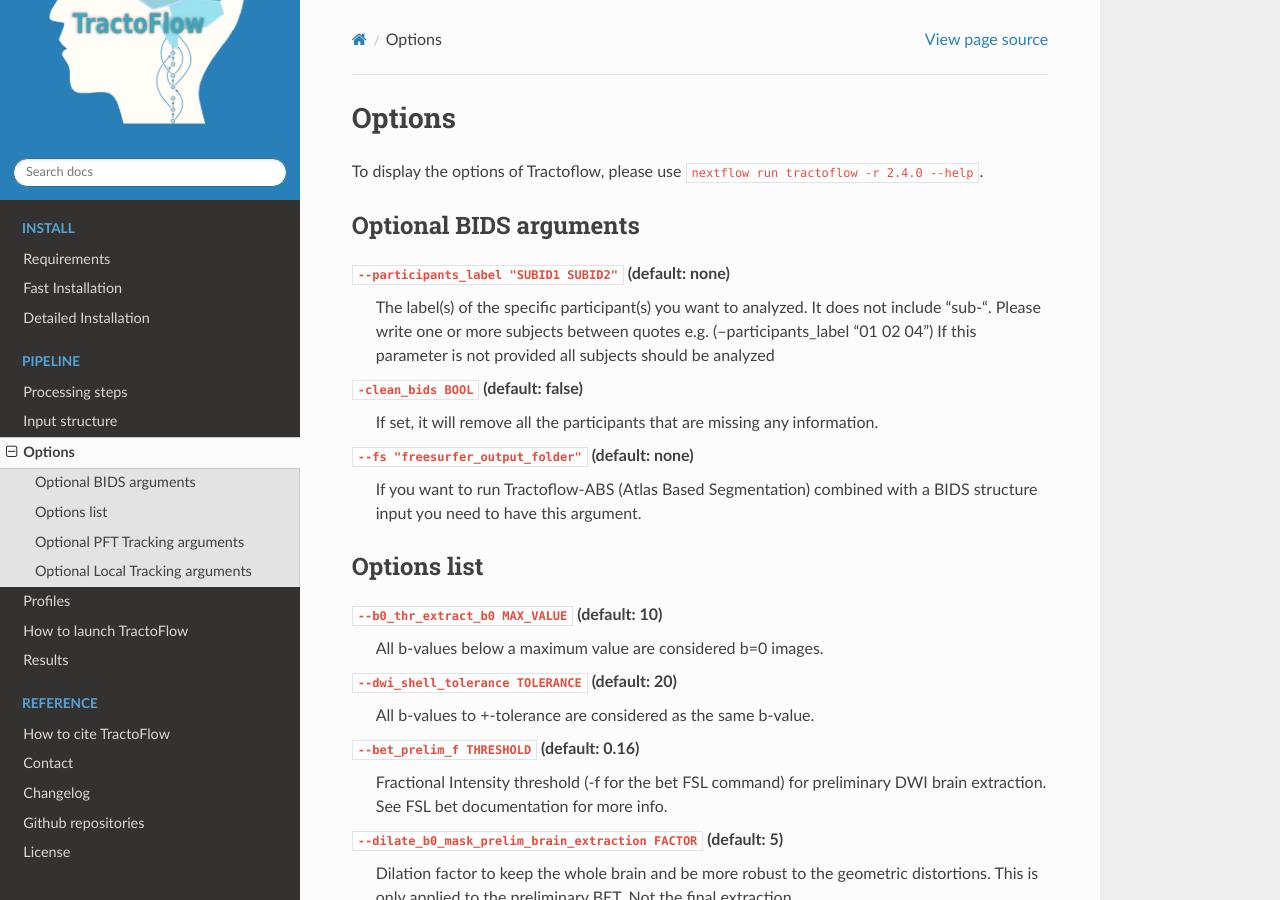
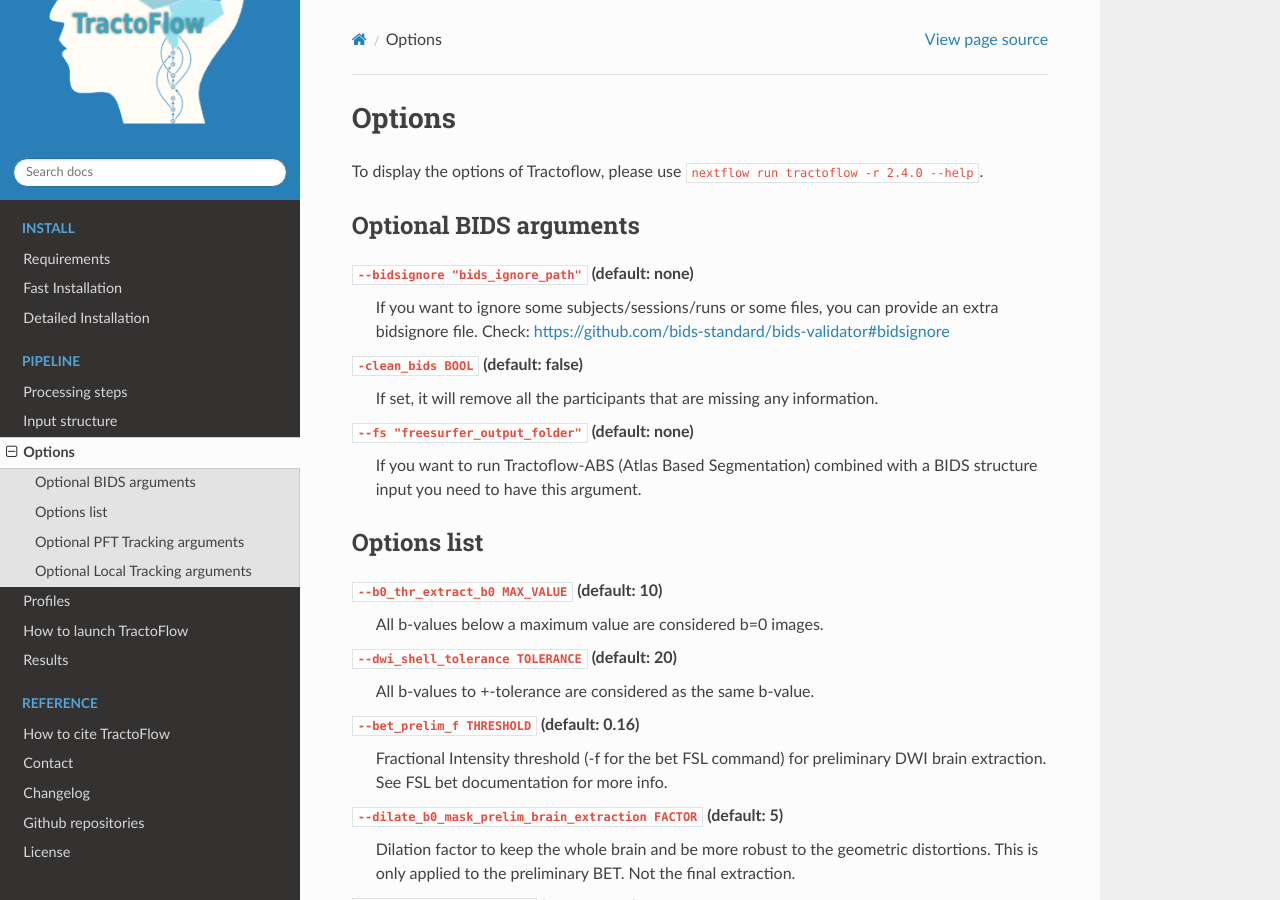
Before and after one commit to scilus/tractoflow_documentation, a Sphinx documentation site: the page built from source/pipeline/options.rst, in a window 1280 px wide and 900 px high. Built offline with Sphinx 7.4.7 and the Read the Docs theme 2.0.0, drawn with Linux system fonts in a browser that asks for light colours.

Commit message:
add bidsignore file doc

```diff
--- a/source/pipeline/input.rst
+++ b/source/pipeline/input.rst
@@ -6,10 +6,13 @@
 BIDS parameter
 --------------
 
-We recommend to use ``dcm2bids`` (https://github.com/unfmontreal/Dcm2Bids) to create BIDS datasets.
+We recommend to use ``dcm2bids`` (https://github.com/unfmontreal/Dcm2Bids) or ``heuviconv`` (https://github.com/nipy/heudiconv) to create BIDS datasets.
 
 TractoFlow supports BIDS as input data using ``--bids YOUR_BIDS_DATASET``. TractoFlow does some verifications
 before launching the processing to valide the BIDS format.
+
+If you need to filter some subjects/sessions/runs or some files
+you can create a bidsignore file using ``--bidsignore bids_ignore_path``. (Check: https://github.com/bids-standard/bids-validator#bidsignore)
 
 In the case that some tags or informations are missing, TractoFlow will create a json file in ``results/Read_BIDS``.
 Please complete missing informations and relaunch the pipeline replacing ``--bids YOUR_BIDS_DATASET`` with ``--bids_config results/Read_BIDS/tractoflow_bids_struct.json``.
--- a/source/pipeline/options.rst
+++ b/source/pipeline/options.rst
@@ -7,11 +7,9 @@
 Optional BIDS arguments
 ------------
 
-``--participants_label "SUBID1 SUBID2"`` (default: none)
-  The label(s) of the specific participant(s) you want to analyzed.
-  It does not include "sub-".
-  Please write one or more subjects between quotes e.g. (--participants_label "01 02 04")
-  If this parameter is not provided all subjects should be analyzed
+``--bidsignore "bids_ignore_path"`` (default: none)
+  If you want to ignore some subjects/sessions/runs or some files, you can provide an extra bidsignore file.
+  Check: https://github.com/bids-standard/bids-validator#bidsignore
 
 
 ``-clean_bids BOOL`` (default: false)
```
